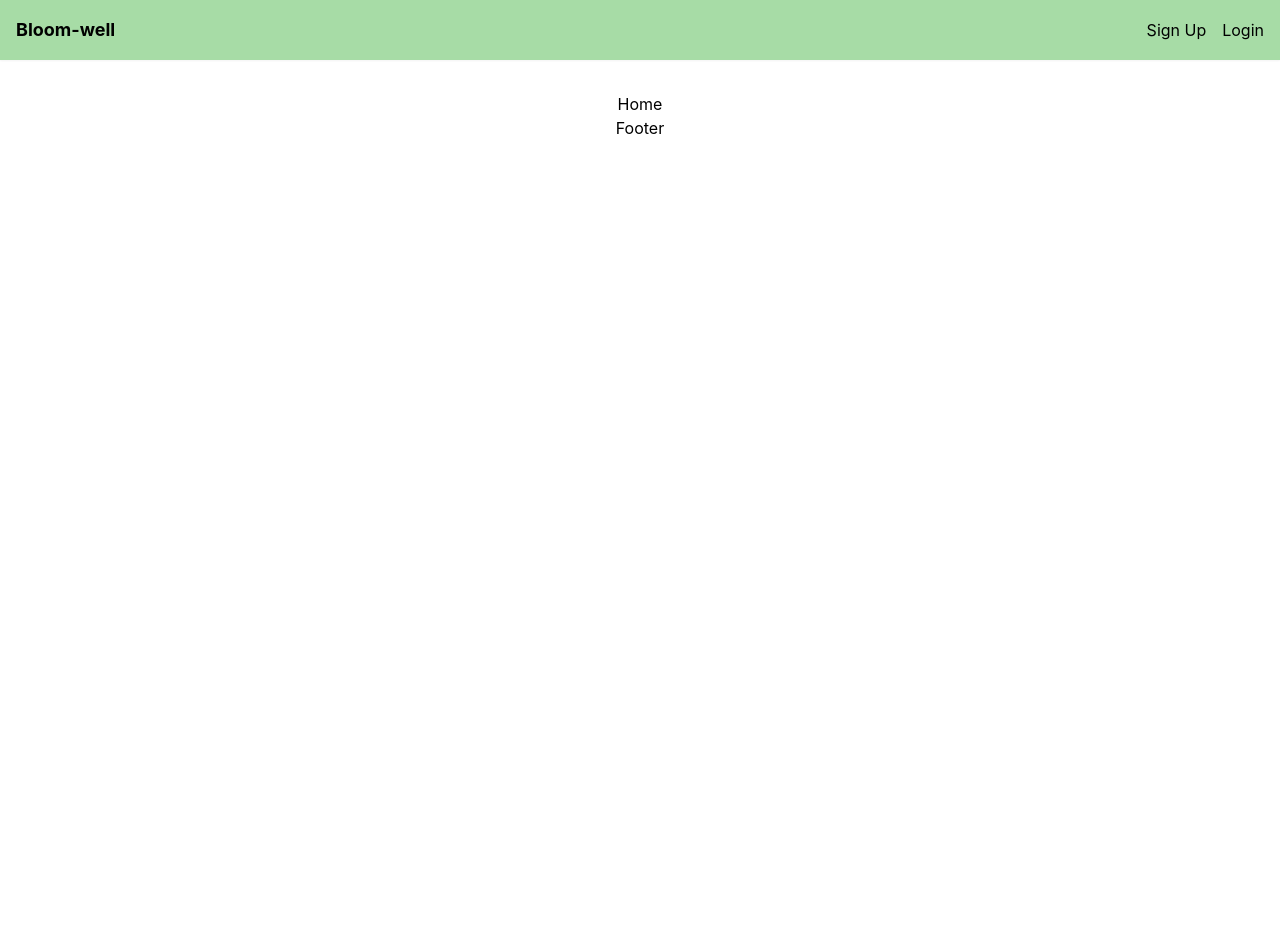
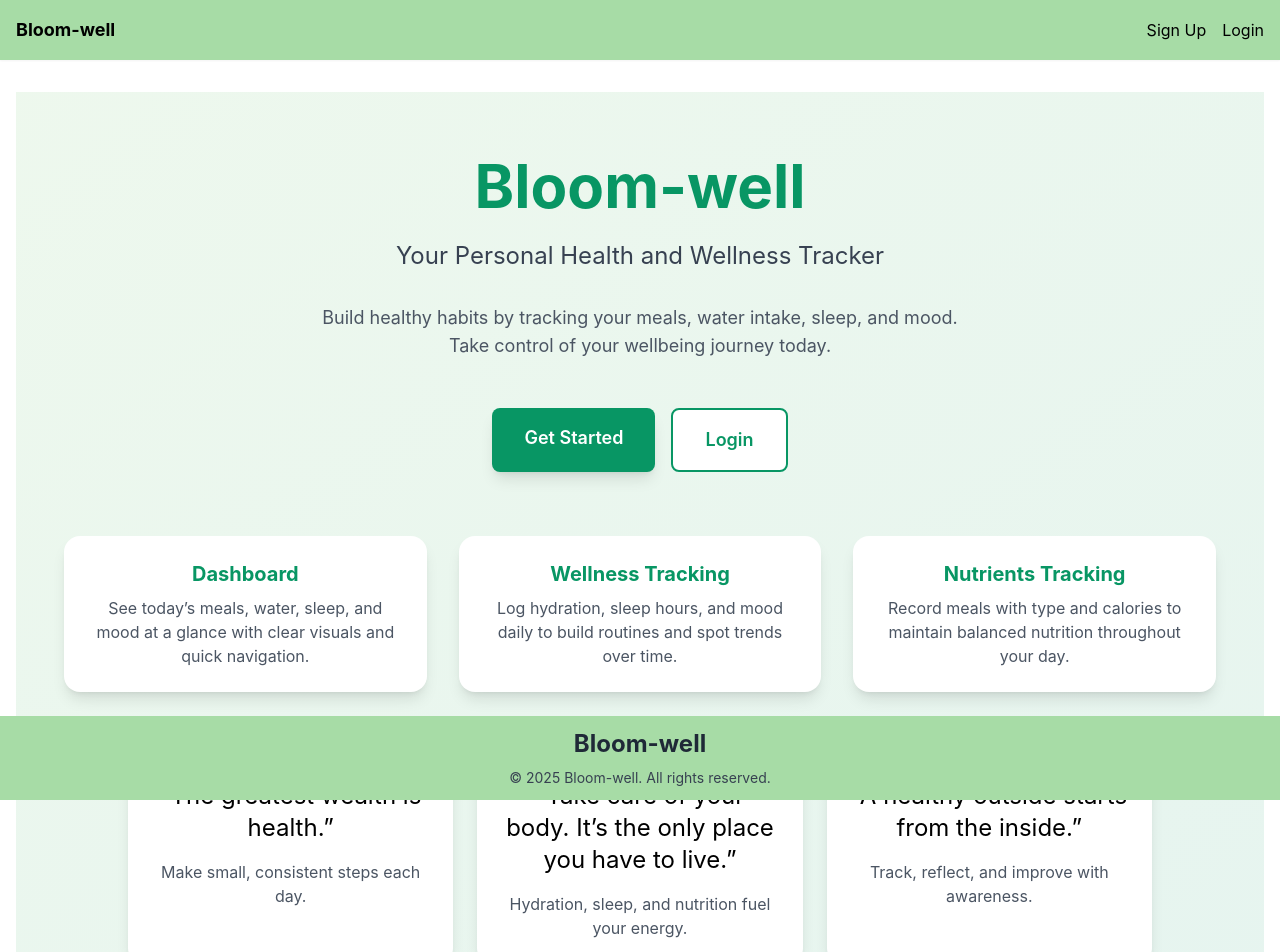
Before and after one commit to kpatil092/bloom-well, a React app in the folder frontend/: page / in a window 1280 px wide. Shown: the top 952 px of the page. Before the commit the page ends 800 px from the top, so only its background shows below. Built offline with nearby package versions, Linux system fonts and the light colour scheme; no server answers; the HTML template or start-up script is replaced by a standard one.

Commit message:
updated UI and home page and footers

```diff
--- a/frontend/src/components/Footer.jsx
+++ b/frontend/src/components/Footer.jsx
@@ -1,5 +1,14 @@
 export default function Footer() {
   return (
-  <>Footer</>
-  )
+    <footer className="bg-tertiary text-gray-800 fixed bottom-0 left-0 w-full py-3">
+      <div className="px-4">
+        <div className="text-center">
+          <h3 className="text-2xl font-bold mb-2">Bloom-well</h3>
+          <p className="text-gray-700 text-sm">
+            © {new Date().getFullYear()} Bloom-well. All rights reserved.
+          </p>
+        </div>
+      </div>
+    </footer>
+  );
 }
--- a/frontend/src/components/Loader.jsx
+++ b/frontend/src/components/Loader.jsx
@@ -0,0 +1,10 @@
+export default function Loader() {
+    return (
+      <div className="flex items-center justify-center h-screen w-screen">
+        <div className="text-center">
+          <div className="inline-block animate-spin rounded-full h-12 w-12 border-b-2 border-primary mb-4"></div>
+          <p className="text-gray-600">Loading...</p>
+        </div>
+      </div>
+    );
+  }
--- a/frontend/src/pages/Home.jsx
+++ b/frontend/src/pages/Home.jsx
@@ -1,10 +1,80 @@
+import { Link } from "react-router-dom";
+import { useSelector } from "react-redux";
 import Footer from "../components/Footer";
 
 export default function Home() {
+  const user = useSelector((state) => state.auth.user);
   return (
-    <>
-    <div>Home</div>
-    <Footer/>
-    </>
-  )
+    <div className="min-h-screen bg-gradient-to-br from-tertiary/20 to-primary/10">
+      <div className="container mx-auto px-4 py-16">
+        <div className="max-w-4xl mx-auto text-center">
+          <h1 className="text-5xl md:text-6xl font-bold text-primary mb-6">
+            Bloom-well
+          </h1>
+          <p className="text-xl md:text-2xl text-gray-700 mb-8">
+            Your Personal Health and Wellness Tracker
+          </p>
+          <p className="text-lg text-gray-600 mb-12 max-w-2xl mx-auto">
+            Build healthy habits by tracking your meals, water intake, sleep, and mood.
+            Take control of your wellbeing journey today.
+          </p>
+          {!user ? (
+            <div className="flex gap-4 justify-center flex-wrap mb-10">
+              <Link
+                to="/signup"
+                className="bg-primary text-white px-8 py-4 rounded-lg font-semibold text-lg hover:bg-primary/90 transition shadow-lg hover:shadow-xl"
+              >
+                Get Started
+              </Link>
+              <Link
+                to="/login"
+                className="bg-white text-primary border-2 border-primary px-8 py-4 rounded-lg font-semibold text-lg hover:bg-primary/10 transition"
+              >
+                Login
+              </Link>
+            </div>
+          ) : (
+            <div className="flex gap-4 justify-center flex-wrap mb-10">
+              <Link
+                to="/dashboard"
+                className="bg-primary text-white px-8 py-4 rounded-lg font-semibold text-lg hover:bg-primary/90 transition shadow-lg hover:shadow-xl"
+              >
+                Go to Dashboard
+              </Link>
+            </div>
+          )}
+        </div>
+
+        <div className="mt-16 grid md:grid-cols-3 gap-8 max-w-6xl mx-auto">
+          <div className="bg-white rounded-2xl p-6 shadow-lg">
+            <h3 className="text-xl font-bold text-primary mb-2">Dashboard</h3>
+            <p className="text-gray-600">See today’s meals, water, sleep, and mood at a glance with clear visuals and quick navigation.</p>
+          </div>
+          <div className="bg-white rounded-2xl p-6 shadow-lg">
+            <h3 className="text-xl font-bold text-primary mb-2">Wellness Tracking</h3>
+            <p className="text-gray-600">Log hydration, sleep hours, and mood daily to build routines and spot trends over time.</p>
+          </div>
+          <div className="bg-white rounded-2xl p-6 shadow-lg">
+            <h3 className="text-xl font-bold text-primary mb-2">Nutrients Tracking</h3>
+            <p className="text-gray-600">Record meals with type and calories to maintain balanced nutrition throughout your day.</p>
+          </div>
+        </div>
+        <div className="mt-16 max-w-5xl mx-auto grid md:grid-cols-3 gap-6">
+          <div className="bg-white rounded-2xl p-6 shadow-lg">
+            <p className="text-2xl mb-4">“The greatest wealth is health.”</p>
+            <p className="text-gray-600">Make small, consistent steps each day.</p>
+          </div>
+          <div className="bg-white rounded-2xl p-6 shadow-lg">
+            <p className="text-2xl mb-4">“Take care of your body. It’s the only place you have to live.”</p>
+            <p className="text-gray-600">Hydration, sleep, and nutrition fuel your energy.</p>
+          </div>
+          <div className="bg-white rounded-2xl p-6 shadow-lg">
+            <p className="text-2xl mb-4">“A healthy outside starts from the inside.”</p>
+            <p className="text-gray-600">Track, reflect, and improve with awareness.</p>
+          </div>
+        </div>
+      </div>
+      <Footer />
+    </div>
+  );
 }
```
